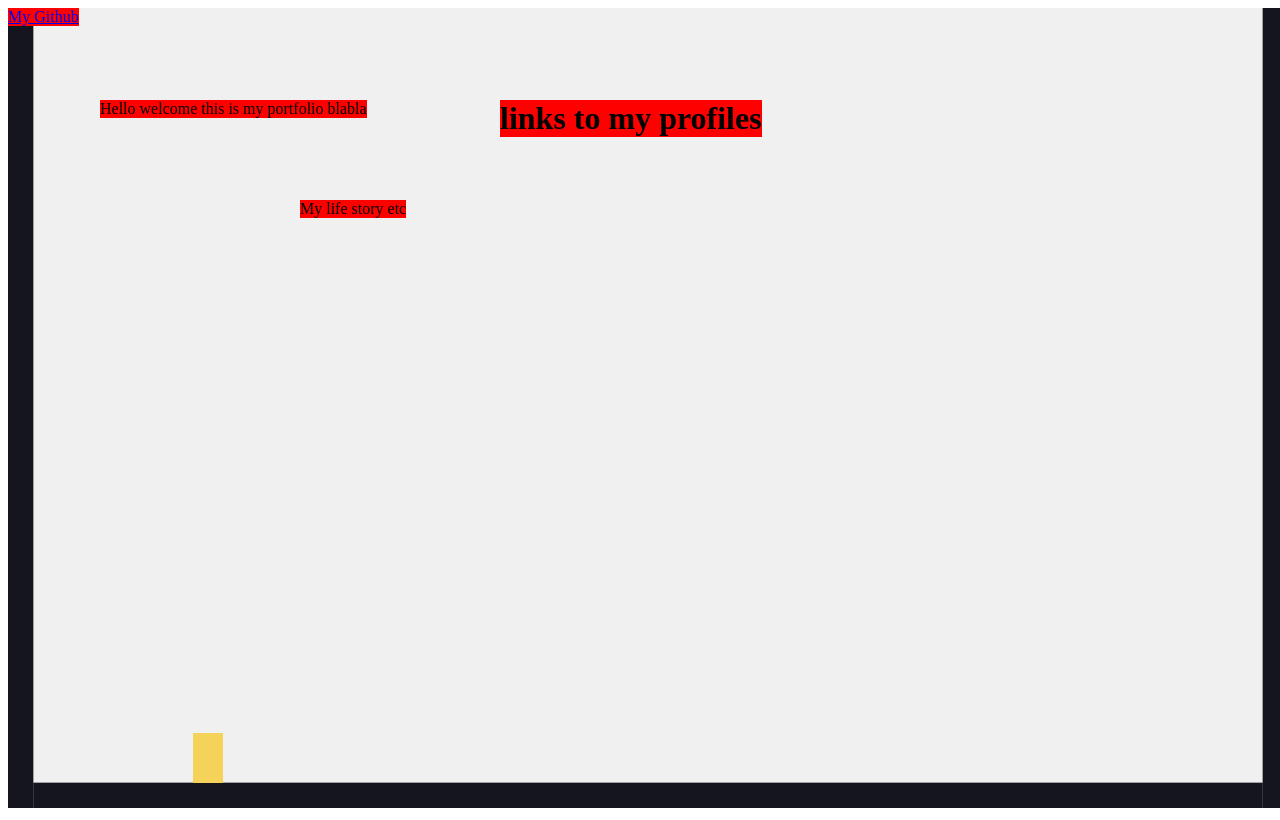
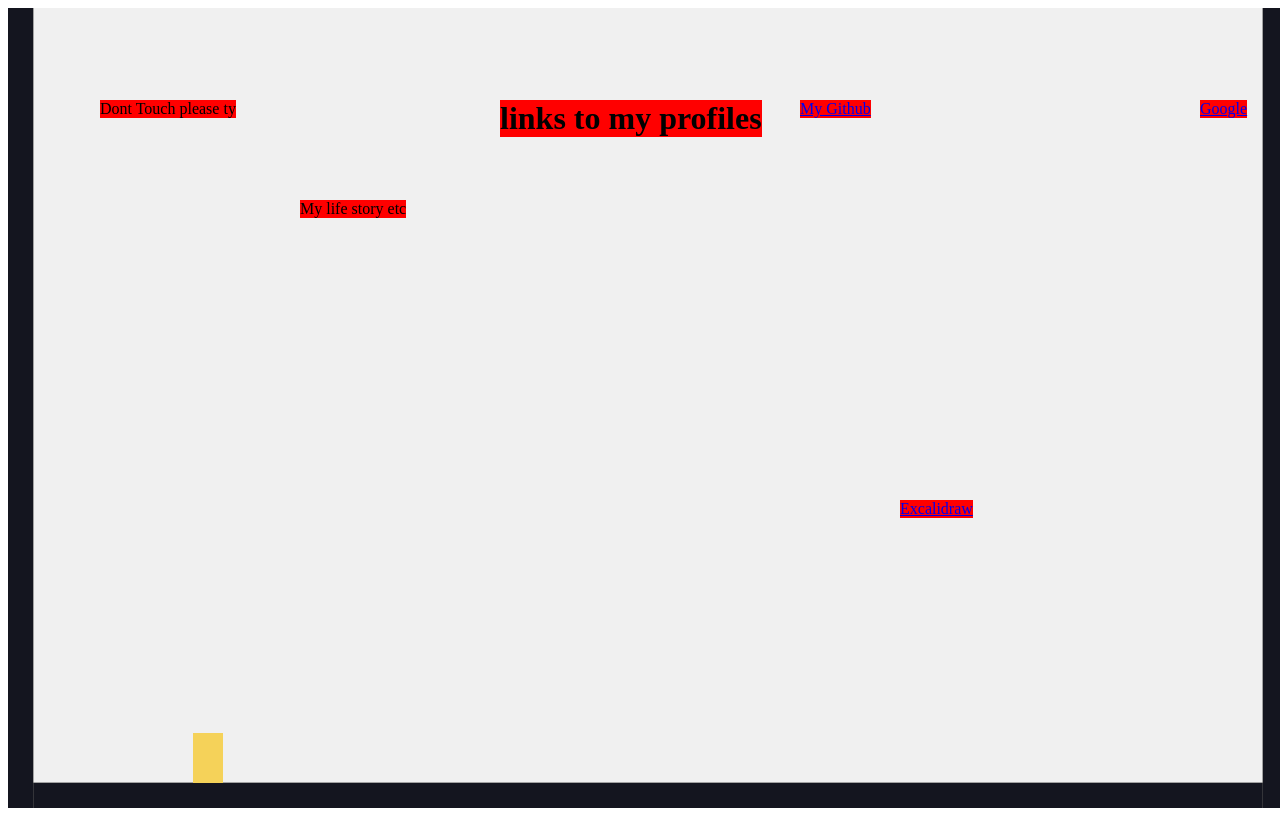
Before and after one commit to LienSimen/Destructable-WebPage, a plain HTML site: page index.html in a window 1280 px wide. Drawn offline with nearby package versions, Linux system fonts and the light colour scheme; animation ran at ten frames a second.

Commit message:
agent smith

```diff
--- a/index.html
+++ b/index.html
@@ -14,10 +14,61 @@
   </style>
 </head>
 <body>
-  <div class="destroyable" style="left: 100px; top: 100px;">Hello welcome this is my portfolio blabla</div>
+  <script src="https://kit.fontawesome.com/yourcode.js" crossorigin="anonymous"></script>
+  <div class="destroyable" style="left: 100px; top: 100px; z-index: 3;">Dont Touch please ty</div>
+  <div class="destroyable" style="left: 100px; top: 100px;">Look what you did!</div>
+  <div class="destroyable" style="left: 100px; top: 100px;">Ah what did You do</div>
+  <div class="destroyable" style="left: 100px; top: 100px;">Its all ur fault</div>
+  <div class="destroyable" style="left: 100px; top: 100px;">How do we fix this</div>
+  <div class="destroyable" style="left: 100px; top: 100px;">Agent Smith</div>
+  <div class="destroyable" style="left: 100px; top: 100px;">Oh god</div>
+  <div class="destroyable" style="left: 100px; top: 100px;">Agent Smith</div>
+  <div class="destroyable" style="left: 100px; top: 100px;">Agent Smith</div>
+  <div class="destroyable" style="left: 100px; top: 100px;">Send Help</div>
+  <div class="destroyable" style="left: 100px; top: 100px;">Agent Smith</div>
+  <div class="destroyable" style="left: 100px; top: 100px;">Agent Smith</div>
+  <div class="destroyable" style="left: 100px; top: 100px;">Agent Smith</div>
+  <div class="destroyable" style="left: 100px; top: 100px;">Agent Smith</div>
+  <div class="destroyable" style="left: 100px; top: 100px;">Agent Smith</div>
+  <div class="destroyable" style="left: 100px; top: 100px;">Agent Smith</div>
+  <div class="destroyable" style="left: 100px; top: 100px;">Agent Smith</div>
+  <div class="destroyable" style="left: 100px; top: 100px;">Agent Smith</div>
+  <div class="destroyable" style="left: 100px; top: 100px;">Agent Smith</div>
+  <div class="destroyable" style="left: 100px; top: 100px;">Agent Smith</div>
+  <div class="destroyable" style="left: 100px; top: 100px;">Agent Smith</div>
+  <div class="destroyable" style="left: 100px; top: 100px;">Agent Smith</div>
+  <div class="destroyable" style="left: 100px; top: 100px;">Agent Smith</div>
+  <div class="destroyable" style="left: 100px; top: 100px;">Agent Smith</div>
+  <div class="destroyable" style="left: 100px; top: 100px;">Agent Smith</div>
+  <div class="destroyable" style="left: 100px; top: 100px;">Agent Smith</div>
+  <div class="destroyable" style="left: 100px; top: 100px;">Agent Smith</div>
+  <div class="destroyable" style="left: 100px; top: 100px;">Agent Smith</div>
+  <div class="destroyable" style="left: 100px; top: 100px;">Agent Smith</div>
+  <div class="destroyable" style="left: 100px; top: 100px;">Agent Smith</div>
+  <div class="destroyable" style="left: 100px; top: 100px;">Agent Smith</div>
+  <div class="destroyable" style="left: 100px; top: 100px;">Agent Smith</div>
+  <div class="destroyable" style="left: 100px; top: 100px;">Agent Smith</div>
+  <div class="destroyable" style="left: 100px; top: 100px;">Agent Smith</div>
+  <div class="destroyable" style="left: 100px; top: 100px;">Agent Smith</div>
+  <div class="destroyable" style="left: 100px; top: 100px;">Agent Smith</div>
+  <div class="destroyable" style="left: 100px; top: 100px;">Agent Smith</div>
+  <div class="destroyable" style="left: 100px; top: 100px;">Agent Smith</div>
+  <div class="destroyable" style="left: 100px; top: 100px;">Agent Smith</div>
+  <div class="destroyable" style="left: 100px; top: 100px;">Agent Smith</div>
+  <div class="destroyable" style="left: 100px; top: 100px;">Agent Smith</div>
+  <div class="destroyable" style="left: 100px; top: 100px;">Agent Smith</div>
+  <div class="destroyable" style="left: 100px; top: 100px;">Agent Smith</div>
+  <div class="destroyable" style="left: 100px; top: 100px;">Agent Smith</div>
+  <div class="destroyable" style="left: 100px; top: 100px;">Agent Smith</div>
+  <div class="destroyable" style="left: 100px; top: 100px;">Agent Smith</div>
+  <div class="destroyable" style="left: 100px; top: 100px;">Agent Smith</div>
+
   <div class="destroyable" style="left: 300px; top: 200px;">My life story etc</div>
   <h1 class="destroyable" style="left: 500px; top: 100px;">links to my profiles</h1>
-  <a href="https://github.com/LienSimen/" class="destroyable">My Github</a>
+
+  <a href="https://github.com/LienSimen/" class="destroyable" style="left: 800px; top: 100px;">My Github</a>
+  <a href="www.google.com" class="destroyable" style="left: 1200px; top: 100px;">Google</a>
+  <a href="https://excalidraw.com" class="destroyable" style="left: 900px; top: 500px;">Excalidraw</a>
 
   <canvas id="gameCanvas"></canvas>
   <script src="https://cdnjs.cloudflare.com/ajax/libs/matter-js/0.19.0/matter.min.js"></script>
```
Also changed, not shown: 1 other file.
